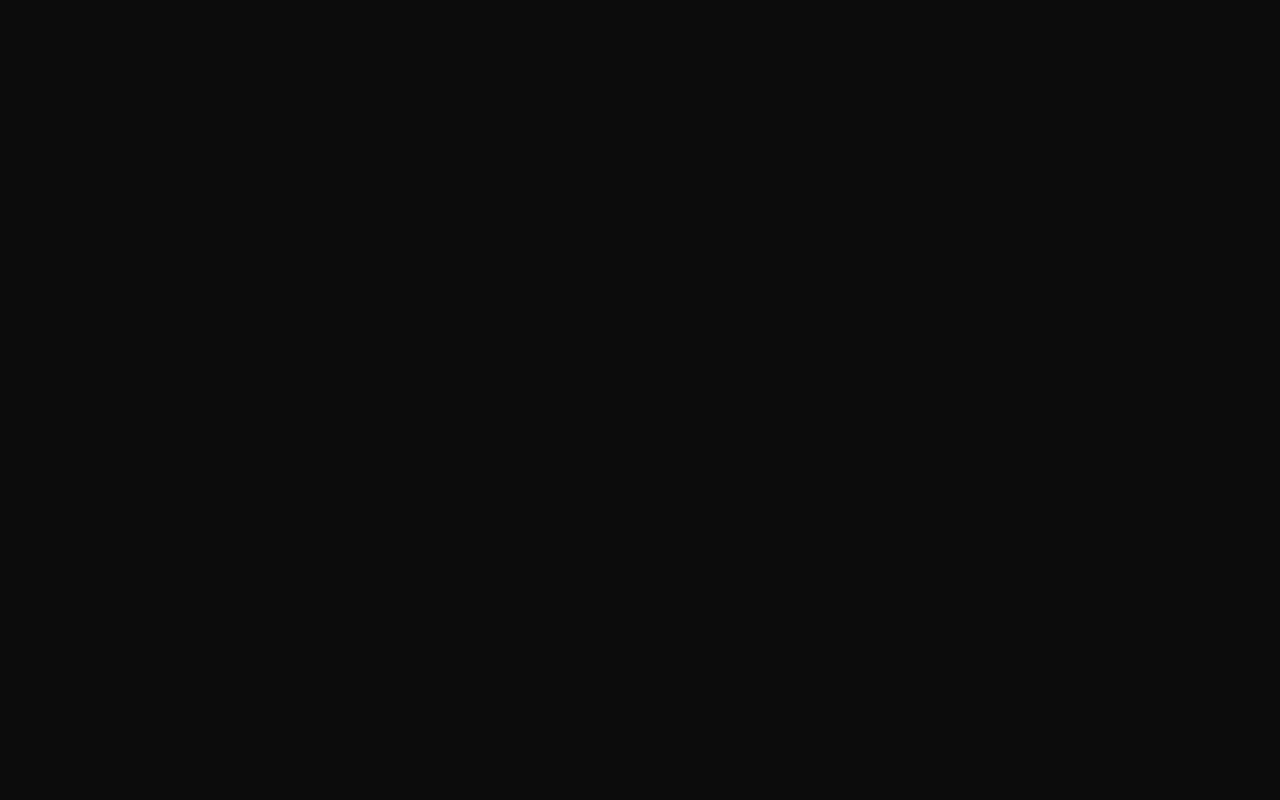
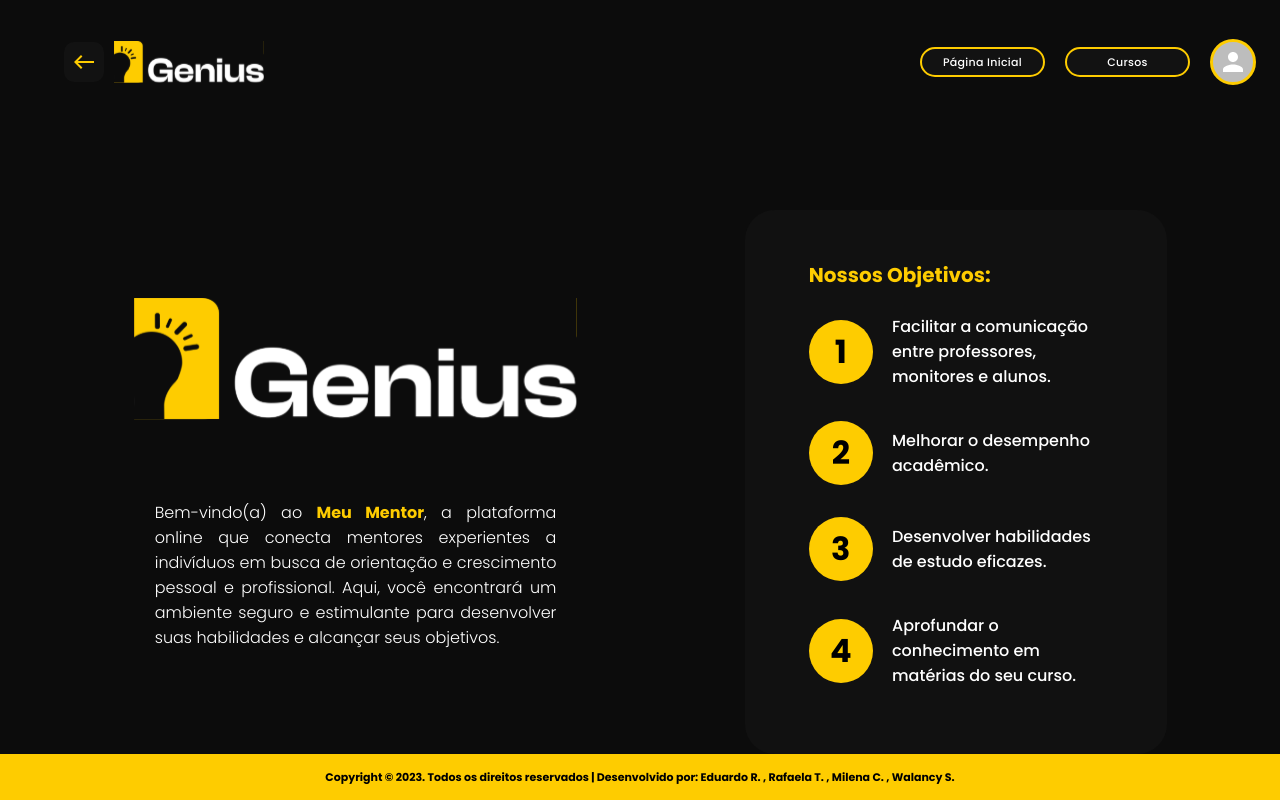
Before and after one commit to GeniusUTFPR/front_end, a React (Create React App) app: page / in a window 1280 px wide. Before the commit this address had no page. Built offline with nearby package versions, Linux system fonts and the light colour scheme.

Commit message:
🎨 Corrigindo rotas

```diff
--- a/src/routes/routes.js
+++ b/src/routes/routes.js
@@ -1,4 +1,4 @@
-export const PAGINA_INICIAL = "/pagina-inicial";
+export const PAGINA_INICIAL = "/";
 export const CADASTRO = "/cadastrar";
-export const CADASTRAR_CURSO = "/cadastrar-curso";
-export const AVALIACAO = "/avaliar-monitoria";
+export const CADASTRAR_CURSO = "/curso/cadastrar";
+export const AVALIACAO = "/monitoria/avaliar";
```
